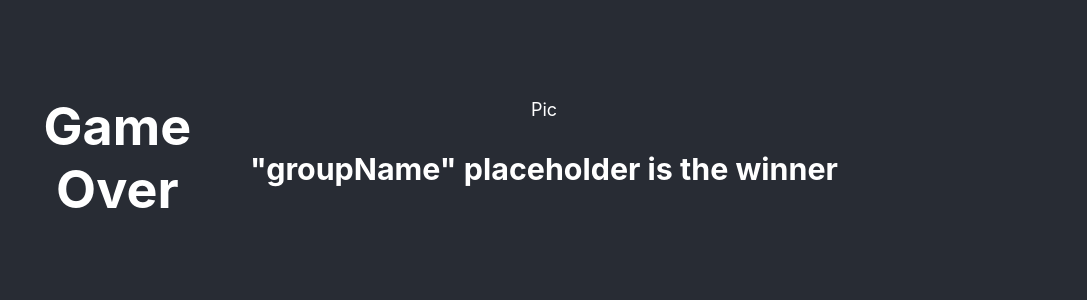
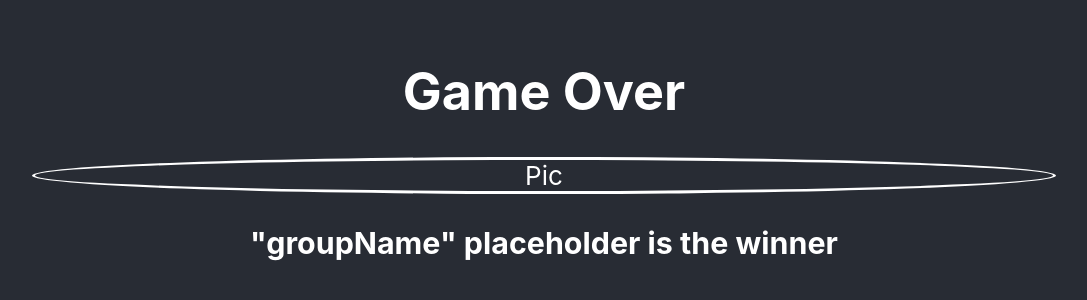
Before and after one commit to Mafia-Hands/Mafia, a React (Create React App) app in the folder frontend/: page / in a window 1280 px wide. Shown: the part 242-542 px from the top of the page, without its empty margins (96-1183 px from the left). Built offline with nearby package versions, Linux system fonts and the light colour scheme.

Commit message:
Slight style  changes

```diff
--- a/frontend/src/Components/GameOver.jsx
+++ b/frontend/src/Components/GameOver.jsx
@@ -1,5 +1,5 @@
 import { React } from 'react';
-import styles from '../Styles/TopBar.module.css';
+import styles from '../Styles/GameOver.module.css';
 
 function GameOver({playerName, groupName, winFlag}){
     return (
@@ -10,7 +10,7 @@ function GameOver({playerName, groupName, winFlag}){
             </div>
 
             <div>
-                <p> Pic </p>
+                <p className={styles.avatar}> Pic </p>
                 <h3> "groupName" placeholder is the winner</h3>
             </div>
 
--- a/frontend/src/Styles/GameOver.module.css
+++ b/frontend/src/Styles/GameOver.module.css
@@ -1,9 +1,13 @@
 .container{
     display: block;
-    width: 100vw;
+
 }
 
-.top{
-    display: flex;
-    text-align: center;
+.avatar{
+
+    height: 40%;
+    border: solid white;
+    border-radius: 80%;
+
+
 }
```
Also changed, not shown: 1 other file (tests, documents, lock files or other folders).
